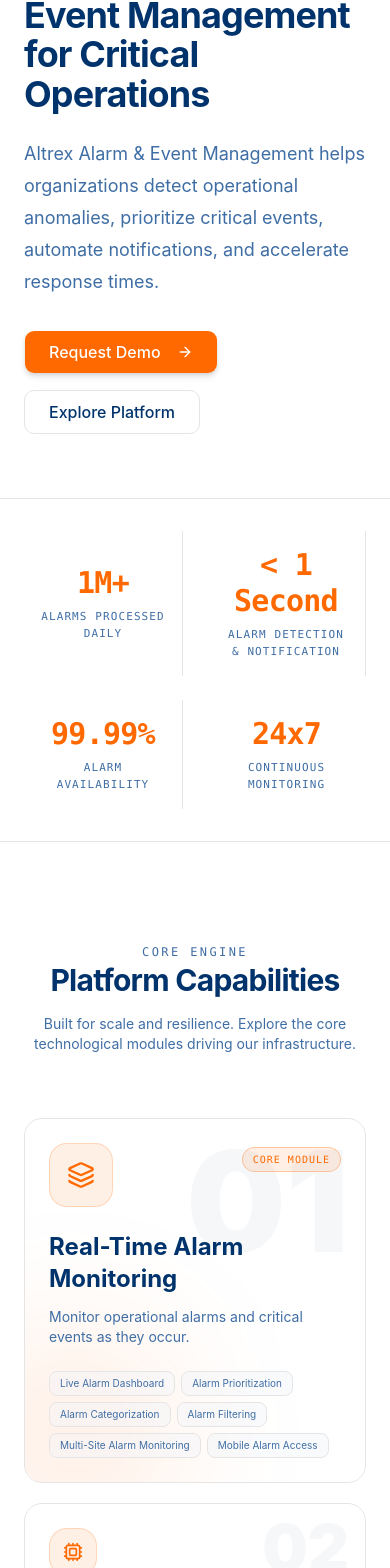
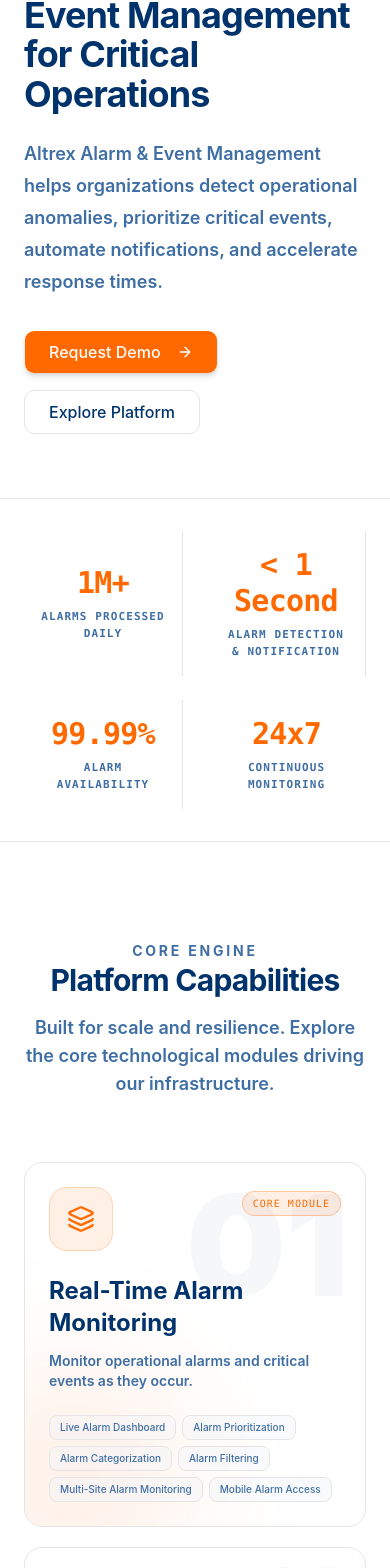
Before and after one commit to niravpatel161290/altrextech, a React (Vite) app: page /solutions/alarm-management in a window 390 px wide. Shown: the part 254-1822 px from the top of the page. Built offline with nearby package versions, Linux system fonts and the light colour scheme; a web font is replaced by a local one.

Commit message:
refactor: update typography styles in IndustryPage, ServicePage, and SolutionPage for improved readability

```diff
--- a/src/pages/ServicePage.tsx
+++ b/src/pages/ServicePage.tsx
@@ -4,7 +4,6 @@
 import { motion, type Variants } from "framer-motion";
 import {
   ArrowRight,
-  // ChevronRight,
   Eye,
   Brain,
   AlertTriangle,
@@ -15,22 +14,13 @@
   CheckCircle2,
   AlertCircle,
   Cpu,
-  // Layers,
-  // Monitor,
-  // MapPin,
   Truck,
-  // Activity,
   Zap,
   Cloud,
-  // Settings,
-  // Sliders,
-  // Briefcase,
-  // Wrench,
   GraduationCap,
   Flame,
   Droplet,
   Factory,
-  // Building,
   HeartPulse,
   Fuel,
   Building2
@@ -38,7 +28,6 @@
 import { Button } from "@/components/ui/button";
 import { servicesRegistry } from "@/data/servicesRegistry";
 import type { ServiceData } from "@/types/service";
-// import { Badge } from "@/components/ui/badge";
 import { SectionBadge } from "@/components/ui/section-badge";
 import CTASection from "@/components/CTASection";
 
@@ -59,7 +48,7 @@
 
 function SectionLabel({ children }: { children: ReactNode }) {
   return (
-    <span className="font-mono text-xs tracking-[0.2em] uppercase text-muted-foreground">
+    <span className="font-bold text-xs tracking-[0.2em] uppercase text-muted-foreground">
       {children}
     </span>
   );
@@ -201,9 +190,9 @@
                 className="mb-8"
               />
             </motion.div>
-            <motion.p variants={fadeUp} className="font-mono text-sm tracking-[0.2em] uppercase text-[var(--accent-violet)] mb-4">{service.hero.subtitle}</motion.p>
+            <motion.p variants={fadeUp} className="text-sm font-semibold tracking-[0.1em] uppercase text-[var(--accent-violet)] mb-4">{service.hero.subtitle}</motion.p>
             <motion.h1 variants={fadeUp} className="text-4xl font-bold tracking-[-0.03em] text-foreground sm:text-5xl lg:text-6xl leading-[1.1] uppercase">{service.title}</motion.h1>
-            <motion.p variants={fadeUp} transition={{ delay: 0.8 }} className="mt-8 max-w-2xl text-base leading-7 text-muted-foreground sm:text-lg">{service.hero.description}</motion.p>
+            <motion.p variants={fadeUp} transition={{ delay: 0.8 }} className="mt-8 max-w-2xl text-base font-semibold leading-7 text-muted-foreground sm:text-lg">{service.hero.description}</motion.p>
             {service.hero.badge && <motion.div variants={fadeUp} transition={{ delay: 0.95 }} className="mt-8 max-w-2xl rounded-2xl border border-orange-400/20 bg-orange-50/50 p-5 text-sm text-foreground">{service.hero.badge}</motion.div>}
             <motion.div variants={fadeUp} transition={{ delay: 1 }} className="mt-10 flex flex-wrap gap-4">
               {service.hero.ctas.slice(0, 2).map((cta, idx) => (
--- a/src/pages/SolutionPage.tsx
+++ b/src/pages/SolutionPage.tsx
@@ -44,7 +44,7 @@
 
 function SectionLabel({ children }: { children: React.ReactNode }) {
   return (
-    <span className="font-mono text-xs tracking-[0.2em] uppercase text-muted-foreground">
+    <span className="text-sm font-bold tracking-[0.2em] uppercase text-muted-foreground">
       {children}
     </span>
   );
@@ -52,7 +52,7 @@
 
 function SectionHeading({ children }: { children: React.ReactNode }) {
   return (
-    <h2 className="text-3xl font-bold tracking-tight text-foreground sm:text-4xl">
+    <h2 className="text-3xl font-bold tracking-tight text-foreground sm:text-5xl">
       {children}
     </h2>
   );
@@ -126,7 +126,7 @@
           <motion.div variants={fadeUp} className="mb-16 space-y-3 text-center">
             <SectionLabel>Core Engine</SectionLabel>
             <SectionHeading>Platform Capabilities</SectionHeading>
-            <p className="text-muted-foreground max-w-2xl mx-auto mt-4 text-sm">
+            <p className="text-muted-foreground font-semibold max-w-2xl mx-auto mt-4 text-lg">
               Built for scale and resilience. Explore the core technological modules driving our infrastructure.
             </p>
           </motion.div>
@@ -206,7 +206,7 @@
 
                     <p
                       className={`text-muted-foreground ${
-                        isHero ? "text-sm max-w-md mb-6" : "text-xs mb-4 line-clamp-2"
+                        isHero ? "text-sm font-semibold max-w-md mb-6" : "text-xs font-semibold mb-4 line-clamp-2"
                       }`}
                     >
                       {cap.description}
@@ -230,7 +230,7 @@
                             visible: { opacity: 1, scale: 1, transition: { type: "spring" } },
                           }}
                           className={`inline-flex items-center rounded-md bg-muted/50 border border-border text-muted-foreground ${
-                            isHero ? "px-2.5 py-1 text-[10px]" : "px-2 py-0.5 text-[9px]"
+                            isHero ? "px-2.5 py-1 text-[10px] font-medium" : "px-2 py-0.5 text-[9px] font-medium"
                           }`}
                         >
                           {item}
@@ -314,7 +314,7 @@
 
             <motion.p
               variants={fadeUp}
-              className="mt-6 text-lg leading-8 text-muted-foreground"
+              className="mt-6 text-lg font-semibold leading-8 text-muted-foreground"
             >
               {solution.hero.description}
             </motion.p>
@@ -367,7 +367,7 @@
                   finalText={metric.value}
                 />
               </div>
-              <div className="mt-2 text-[11px] text-muted-foreground font-mono uppercase tracking-[0.1em]">
+              <div className="mt-2 text-[11px] font-semibold text-muted-foreground font-mono uppercase tracking-[0.1em]">
                 {metric.label}
               </div>
             </motion.div>
@@ -395,7 +395,7 @@
             <motion.div variants={fadeUp} className="mb-12 space-y-3 text-center">
               <SectionLabel>Ecosystem</SectionLabel>
               <SectionHeading>Industries & Applications</SectionHeading>
-              <p className="text-muted-foreground text-sm max-w-2xl mx-auto mt-4">
+              <p className="text-muted-foreground font-semibold text-lg max-w-2xl mx-auto mt-4">
                 Tailored infrastructure built for mission-critical deployments across key operational domains.
               </p>
             </motion.div>
@@ -453,7 +453,7 @@
             <motion.div variants={fadeUp} className="mb-16 space-y-3 text-center">
               <SectionLabel>Value Proposition</SectionLabel>
               <SectionHeading>Business Value</SectionHeading>
-              <p className="text-muted-foreground text-sm max-w-2xl mx-auto mt-4">
+              <p className="text-muted-foreground text-lg font-semibold max-w-2xl mx-auto mt-4">
                 Quantifiable impact and strategic advantages delivered by the Altrex infrastructure.
               </p>
             </motion.div>
@@ -544,7 +544,7 @@
               <motion.div variants={fadeUp} className="mb-12 space-y-3 text-center">
                 <SectionLabel>Architecture</SectionLabel>
                 <SectionHeading>Platform Architecture</SectionHeading>
-                <p className="text-sm text-muted-foreground max-w-2xl mx-auto mt-4">
+                <p className="text-lg font-semibold text-muted-foreground max-w-2xl mx-auto mt-4">
                   End-to-end data flow from field devices to enterprise systems — secured and orchestrated in real time.
                 </p>
               </motion.div>
```
Also changed, not shown: src/pages/IndustryPage.tsx (+11 -37 lines).
